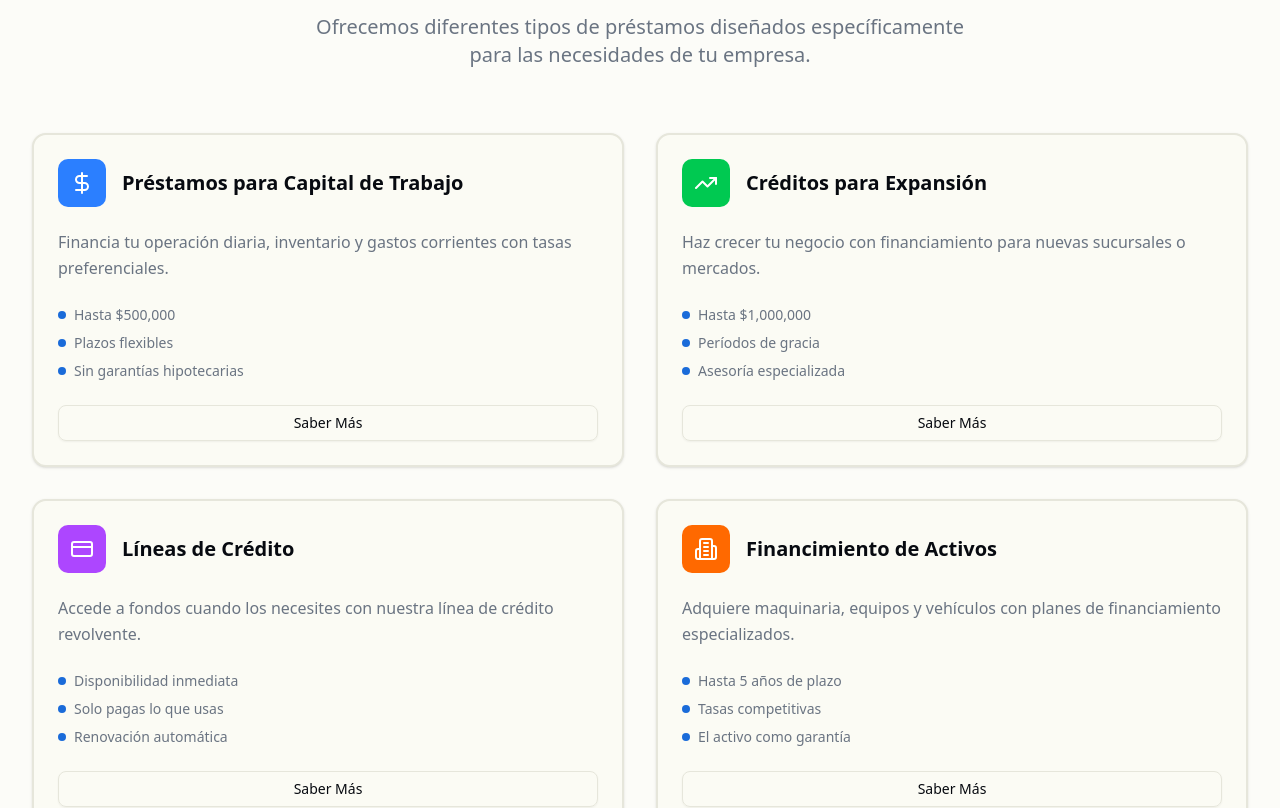
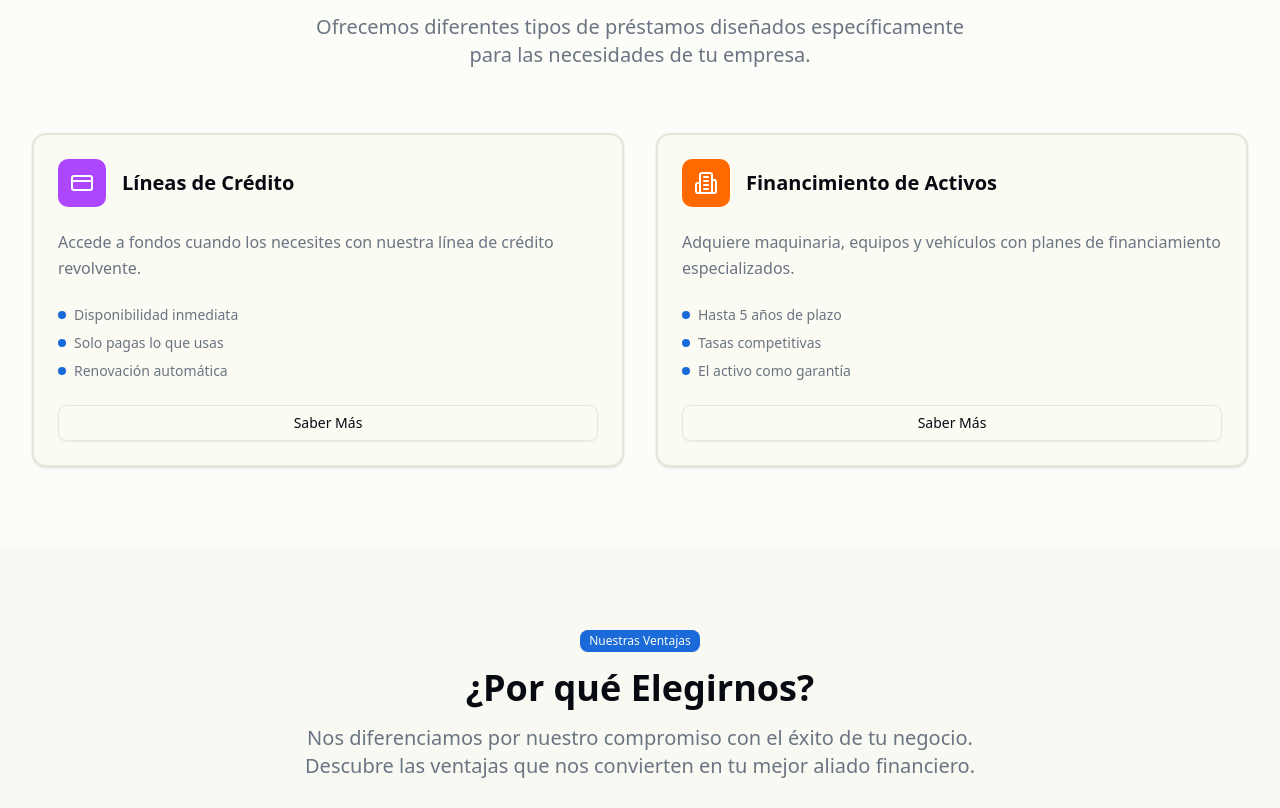
Before and after one commit to mgaDesarrollo/MULTISERVICIOS, a Next.js app: page / in a window 1280 px wide. Shown: the part 1600-2408 px from the top of the page. Built offline with nearby package versions, Linux system fonts and the light colour scheme; no server answers; the database is empty.

Commit message:
Remove unused loan types and icons from loans-section
Deleted the 'Préstamos para Capital de Trabajo' and 'Créditos para Expansión' loan types along with their associated icons and imports to simplify the loans-section component.

```diff
--- a/components/loans-section.tsx
+++ b/components/loans-section.tsx
@@ -3,23 +3,9 @@
 import { Card, CardContent, CardDescription, CardHeader, CardTitle } from "@/components/ui/card"
 import { Button } from "@/components/ui/button"
 import { Badge } from "@/components/ui/badge"
-import { DollarSign, TrendingUp, CreditCard, Building2 } from "lucide-react"
+import { CreditCard, Building2 } from "lucide-react"
 
 const loanTypes = [
-  {
-    icon: DollarSign,
-    title: "Préstamos para Capital de Trabajo",
-    description: "Financia tu operación diaria, inventario y gastos corrientes con tasas preferenciales.",
-    benefits: ["Hasta $500,000", "Plazos flexibles", "Sin garantías hipotecarias"],
-    color: "bg-blue-500",
-  },
-  {
-    icon: TrendingUp,
-    title: "Créditos para Expansión",
-    description: "Haz crecer tu negocio con financiamiento para nuevas sucursales o mercados.",
-    benefits: ["Hasta $1,000,000", "Períodos de gracia", "Asesoría especializada"],
-    color: "bg-green-500",
-  },
   {
     icon: CreditCard,
     title: "Líneas de Crédito",
```
